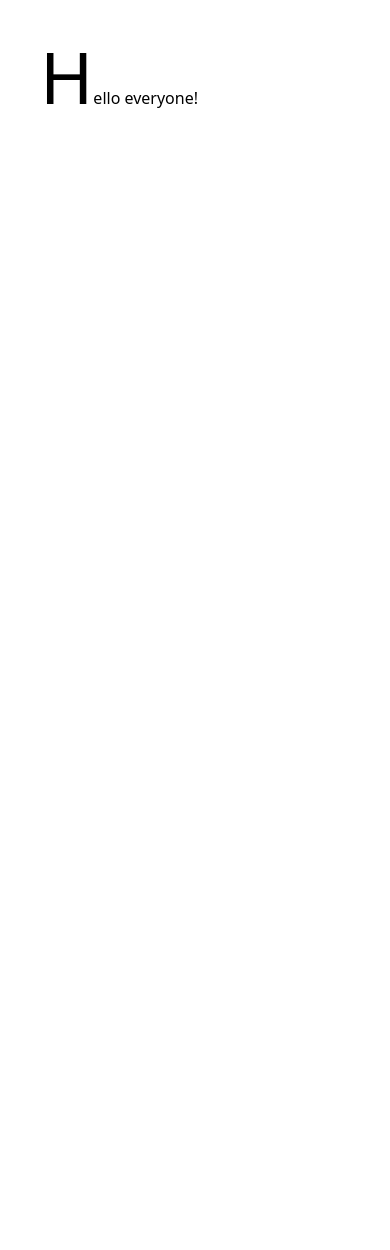
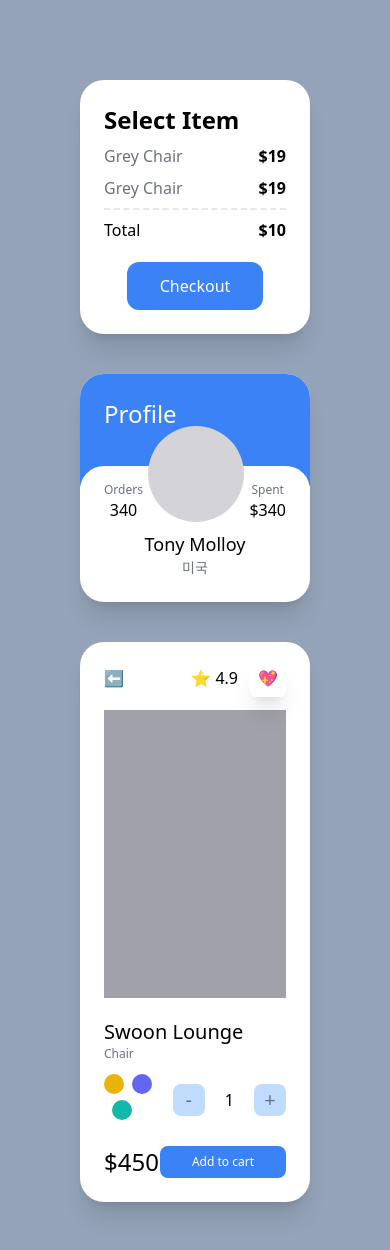
Before and after one commit to Blackraven93/nextjs-test, a Next.js app: page / in a window 390 px wide. Shown: the top 1250 px of the page. Before the commit the page ends 844 px from the top, so only its background shows below. Built offline with nearby package versions, Linux system fonts and the light colour scheme.

Commit message:
Feat: change background color responsivly

```diff
--- a/pages/index.tsx
+++ b/pages/index.tsx
@@ -2,11 +2,93 @@
 
 const Home: NextPage = () => {
   return (
-    <form className="flex flex-col space-y-2  p-5 ">
-      <div className="flex flex-col space-y-2  p-5 ">
-        <p className="first-letter:text-7xl first-letter:hover:text-purple-400">Hello everyone!</p>
+    <div className="bg-slate-400 py-20 px-20 grid gap-10 min-h-screen">
+      <div className="bg-white sm:hover:bg-pink-800 sm:bg-red-400 md:bg-teal-400 lg:bg-indigo-400 xl:bg-yellow-400 2xl:bg-pink-500  p-6 rounded-3xl shadow-xl">
+        <span className="font-semibold text-2xl">Select Item</span>
+        <ul>
+          <div className="flex justify-between my-2 ">
+            <span className="text-gray-500">Grey Chair</span>
+            <span className="font-semibold">$19</span>
+          </div>
+          <div className="flex justify-between my-2 ">
+            <span className="text-gray-500">Grey Chair</span>
+            <span className="font-semibold">$19</span>
+          </div>
+        </ul>
+
+        <div className="flex justify-between mt-2 pt-2 border-t-2 border-dashed">
+          <span>Total</span>
+          <span className="font-semibold">$10</span>
+        </div>
+        <button
+          className="mt-5 bg-blue-500 text-white p-3
+          text-center rounded-xl w-3/4 block mx-auto
+          hover:bg-teal-500 hover:text-black
+          active:bg-yellow-500 focus:bg-red-500
+          "
+        >
+          Checkout
+        </button>
       </div>
-    </form>
+      <div className="bg-white overflow-hidden rounded-3xl shadow-xl group">
+        <div className="bg-blue-500 p-6 pb-14">
+          <span className="text-white text-2xl">Profile</span>
+        </div>
+        <div className="rounded-3xl p-6 bg-white relative -top-5">
+          <div className="flex relative -top-16 items-end justify-between">
+            <div className="flex flex-col items-center">
+              <span className="text-xs text-gray-500">Orders</span>
+              <span className="font-medium">340</span>
+            </div>
+            <div className="h-24 w-24 bg-zinc-300 rounded-full group-hover:bg-red-300 transition-colors" />
+            <div className="flex flex-col items-center">
+              <span className="text-xs text-gray-500">Spent</span>
+              <span className="font-medium">$340</span>
+            </div>
+          </div>
+          <div className="relative  flex flex-col items-center -mt-14 -mb-5">
+            <span className="text-lg font-medium">Tony Molloy</span>
+            <span className="text-sm text-gray-500">미국</span>
+          </div>
+        </div>
+      </div>
+      <div className="bg-white p-6 rounded-3xl shadow-xl">
+        <div className="flex mb-5 justify-between items-center">
+          <span>⬅️</span>
+          <div className="space-x-3">
+            <span>⭐️ 4.9</span>
+            <span className="shadow-xl p-2 rounded-md">💖</span>
+          </div>
+        </div>
+        <div className="bg-zinc-400 h-72 mb-5" />
+        <div className="flex flex-col">
+          <span className="font-medium text-xl">Swoon Lounge</span>
+          <span className="text-xs text-gray-500">Chair</span>
+          <div className="mt-3 mb-5 flex justify-between items-center">
+            <div className="space-x-2">
+              <button className="w-5 h-5 rounded-full bg-yellow-500 focus:ring-2 ring-offset-2 ring-yellow-500 transition" />
+              <button className="w-5 h-5 rounded-full bg-indigo-500 focus:ring-2 ring-offset-2 ring-indigo-500 transition" />
+              <button className="w-5 h-5 rounded-full bg-teal-500 focus:ring-2 ring-offset-2 ring-teal-500 transition" />
+            </div>
+            <div className="flex items-center space-x-5">
+              <button className=" rounded-lg bg-blue-200 flex justify-center items-center aspect-square w-8 text-xl text-gray-500">
+                -
+              </button>
+              <span>1</span>
+              <button className=" rounded-lg bg-blue-200 flex justify-center items-center aspect-square w-8 text-xl text-gray-500">
+                +
+              </button>
+            </div>
+          </div>
+          <div className="flex justify-between items-center">
+            <span className="font-medium text-2xl">$450</span>
+            <button className="bg-blue-500 py-2 px-8 text-center text-xs text-white rounded-lg">
+              Add to cart
+            </button>
+          </div>
+        </div>
+      </div>
+    </div>
   );
 };
 
```
